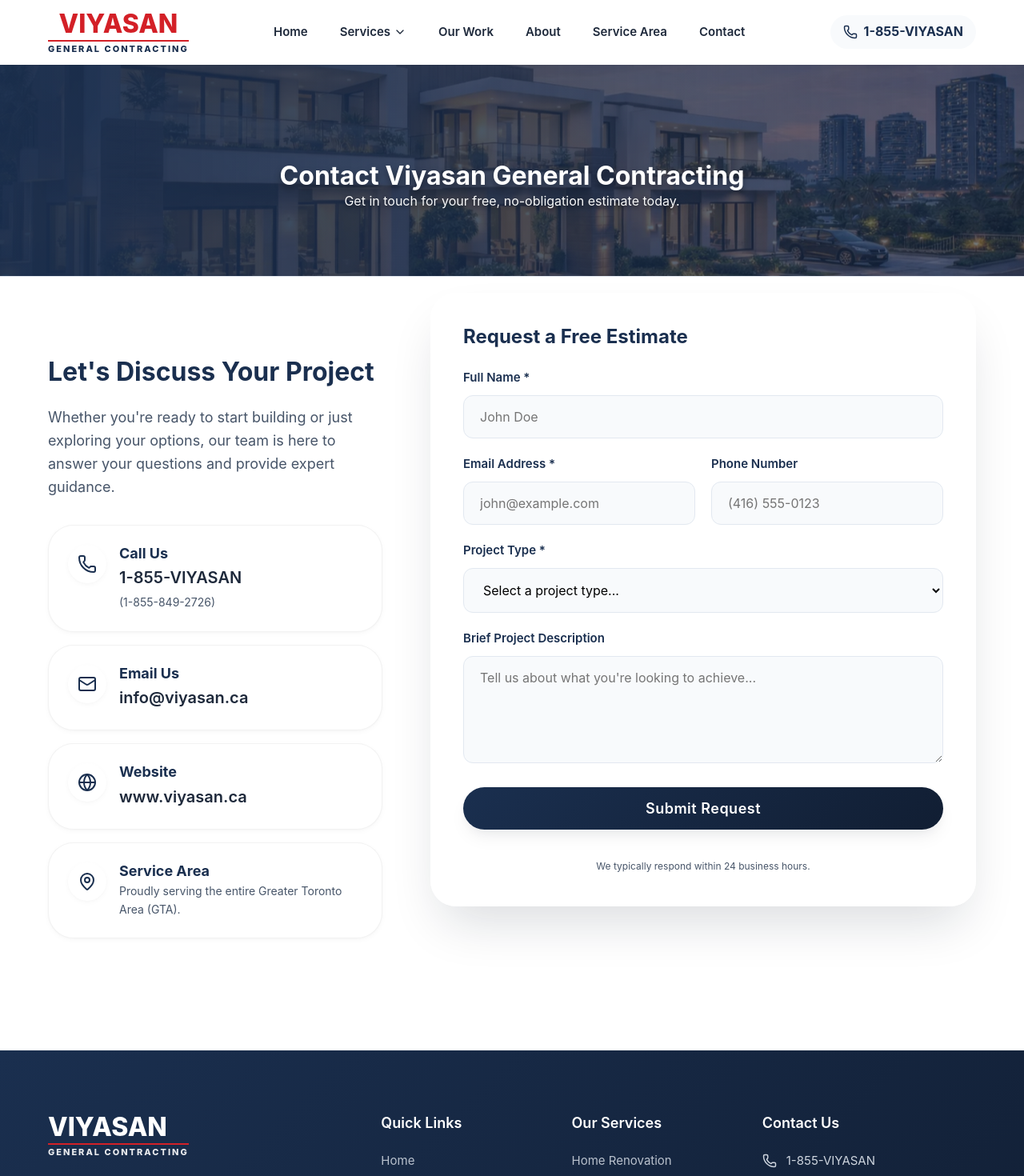
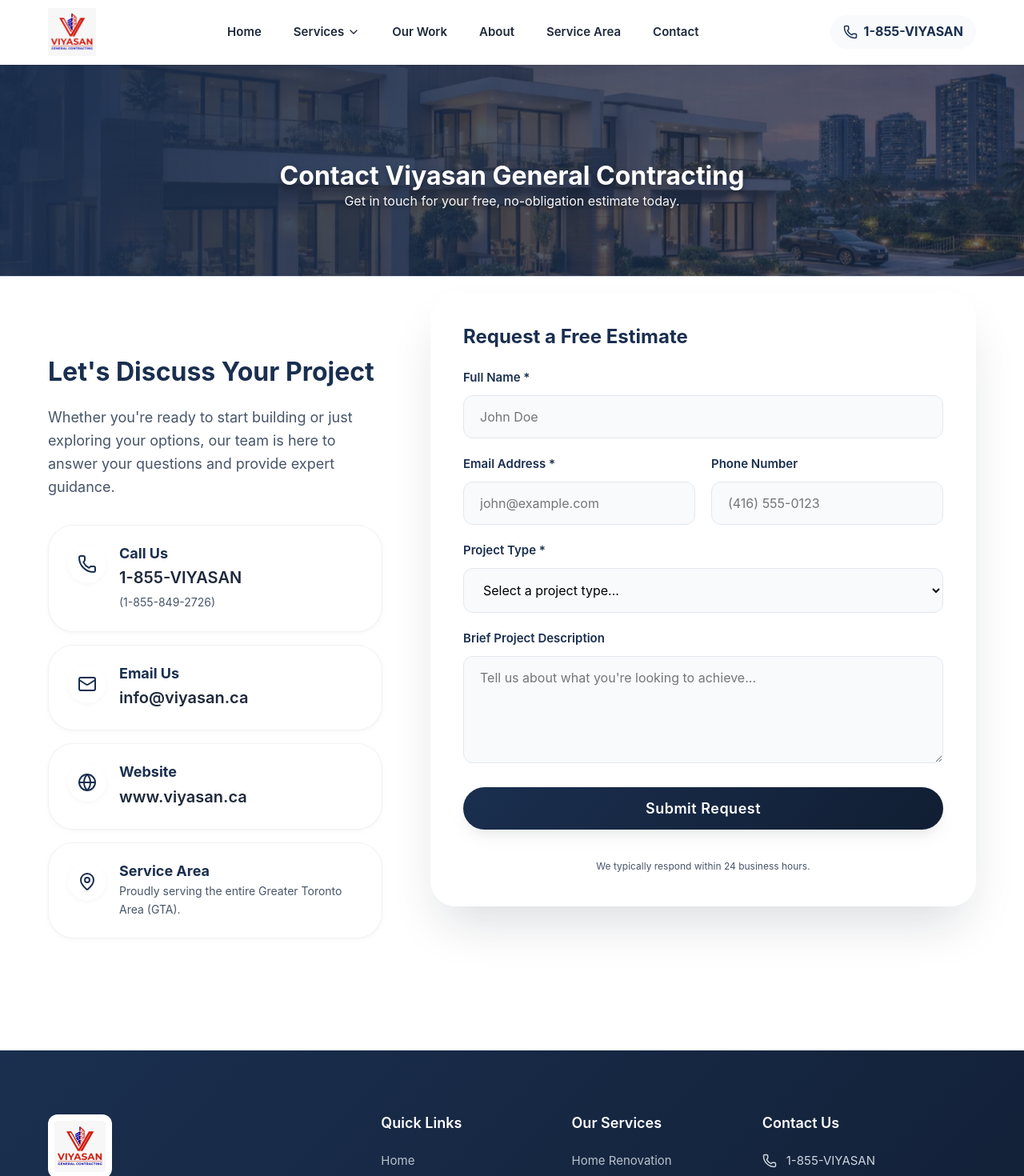
Before and after one commit to razak00001/vyasan_contract, a React (Vite) app: page /contact in a window 1280 px wide. Shown: the top 1470 px of the page at 80% size. Built offline with nearby package versions, Linux system fonts and the light colour scheme.

Commit message:
Replace CSS text logo with provided Viyasan image logo

```diff
--- a/src/components/Footer.jsx
+++ b/src/components/Footer.jsx
@@ -13,7 +13,7 @@
                     {/* Brand Info */}
                     <div className="footer-col">
                         <Link to="/" className="footer-logo">
-                            VIYASAN <span>GENERAL CONTRACTING</span>
+                            <img src="/logo.jpg" alt="Viyasan General Contracting Logo" className="footer-logo-img" />
                         </Link>
                         <p className="footer-desc">
                             Expert design, build, and contracting services for commercial and residential projects across the Greater Toronto Area.
--- a/src/components/Header.jsx
+++ b/src/components/Header.jsx
@@ -12,7 +12,7 @@
             <div className="container header-container">
                 {/* Logo */}
                 <Link to="/" className="logo">
-                    VIYASAN <span>GENERAL CONTRACTING</span>
+                    <img src="/logo.jpg" alt="Viyasan General Contracting Logo" />
                 </Link>
 
                 {/* Desktop Navigation */}
--- a/src/styles/Footer.css
+++ b/src/styles/Footer.css
@@ -28,27 +28,20 @@
 }
 
 .footer-logo {
-    font-family: var(--font-heading);
-    font-size: 32px;
-    font-weight: 800;
-    color: white;
     display: flex;
-    flex-direction: column;
     align-items: flex-start;
-    line-height: 1;
     margin-bottom: 20px;
-    text-transform: uppercase;
+    text-decoration: none;
 }
 
-.footer-logo span {
-    font-size: 11px;
-    color: rgba(255, 255, 255, 0.9);
-    font-weight: 800;
-    text-transform: uppercase;
-    letter-spacing: 2px;
-    margin-top: 4px;
-    border-top: 2px solid #D32027;
-    padding-top: 4px;
+.footer-logo-img {
+    max-height: 80px;
+    width: auto;
+    object-fit: contain;
+    background: white;
+    /* Since it's a JPG and footer is dark, give it a tiny white backdrop pad or just let it box out */
+    padding: 8px;
+    border-radius: var(--radius-md);
 }
 
 .footer-desc {
--- a/src/styles/Header.css
+++ b/src/styles/Header.css
@@ -17,28 +17,15 @@
 }
 
 .logo {
-    font-family: var(--font-heading);
-    font-size: 32px;
-    font-weight: 800;
-    color: #D32027;
-    /* Original Viyasan Red */
     display: flex;
-    flex-direction: column;
     align-items: center;
-    line-height: 1;
-    text-transform: uppercase;
+    text-decoration: none;
 }
 
-.logo span {
-    font-size: 11px;
-    color: #1A2F4F;
-    /* Original Deep Blue */
-    font-weight: 800;
-    text-transform: uppercase;
-    letter-spacing: 2px;
-    margin-top: 4px;
-    border-top: 2px solid #D32027;
-    padding-top: 4px;
+.logo img {
+    max-height: 60px;
+    width: auto;
+    object-fit: contain;
 }
 
 /* Desktop Nav */
```
Also changed, not shown: public/logo.jpg (added).
